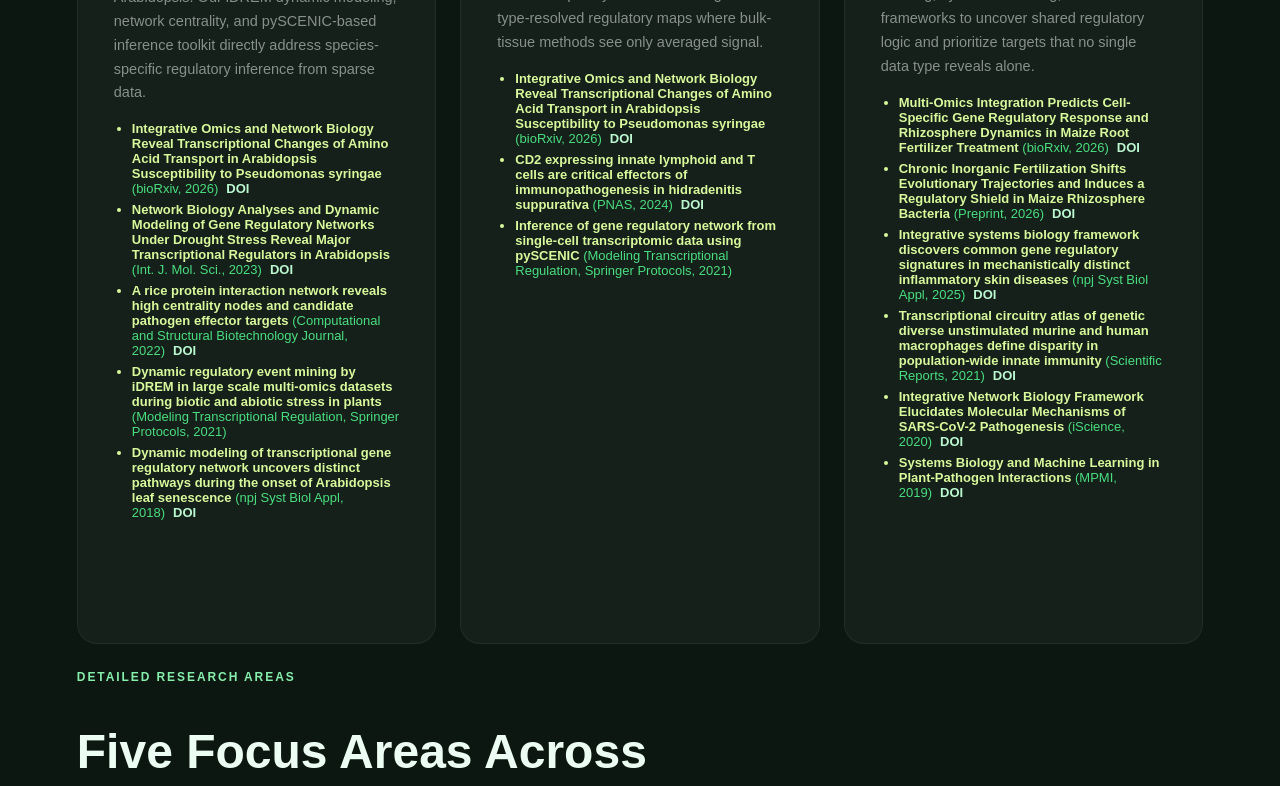
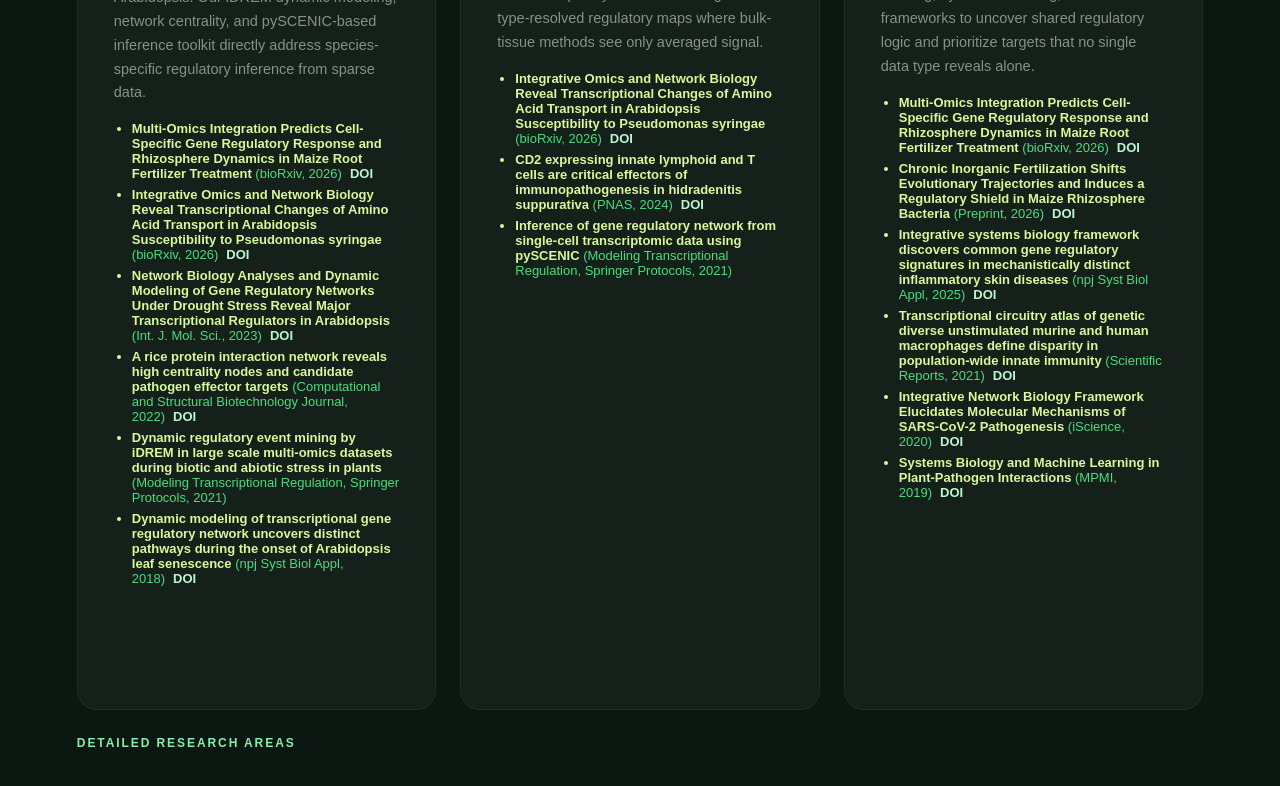
Before and after one commit to bharatm26/csblab, a React (Create React App) app: page / in a window 1280 px wide. Shown: the part 1880-2666 px from the top of the page. Built offline with nearby package versions, Linux system fonts and the light colour scheme.

Commit message:
Add Aug 2026 maize preprint to Plant Regulatory Genomics themes

```diff
--- a/src/data/constants.js
+++ b/src/data/constants.js
@@ -45,6 +45,7 @@ export const RESEARCH_THEMES = [
     desc: "We build multi-context gene regulatory and protein interaction networks for plants — from Arabidopsis to non-model crops — tackling the core gap that no ENCODE-scale regulatory map exists outside Arabidopsis. Our iDREM dynamic modeling, network centrality, and pySCENIC-based inference toolkit directly address species-specific regulatory inference from sparse data.",
     color: "#4ade80",
     articles: [
+      { title: "Multi-Omics Integration Predicts Cell-Specific Gene Regulatory Response and Rhizosphere Dynamics in Maize Root Fertilizer Treatment", journal: "bioRxiv", year: "2026", doi: "10.64898/2026.08.16.744839", url: "https://doi.org/10.64898/2026.08.16.744839" },
       { title: "Integrative Omics and Network Biology Reveal Transcriptional Changes of Amino Acid Transport in Arabidopsis Susceptibility to Pseudomonas syringae", journal: "bioRxiv", year: "2026", doi: "10.64898/2026.03.25.714176", url: "https://doi.org/10.64898/2026.03.25.714176" },
       { title: "Network Biology Analyses and Dynamic Modeling of Gene Regulatory Networks Under Drought Stress Reveal Major Transcriptional Regulators in Arabidopsis", journal: "Int. J. Mol. Sci.", year: "2023", doi: "10.3390/ijms24087349", url: "https://doi.org/10.3390/ijms24087349" },
       { title: "A rice protein interaction network reveals high centrality nodes and candidate pathogen effector targets", journal: "Computational and Structural Biotechnology Journal", year: "2022", doi: "10.1016/j.csbj.2022.04.027", url: "https://doi.org/10.1016/j.csbj.2022.04.027" },
@@ -87,6 +88,7 @@ export const DETAILED_RESEARCH_THEMES = [
     pillar: "Plant Regulatory Genomics",
     color: "#4ade80",
     articles: [
+      { title: "Multi-Omics Integration Predicts Cell-Specific Gene Regulatory Response and Rhizosphere Dynamics in Maize Root Fertilizer Treatment", journal: "bioRxiv", year: "2026", url: "https://doi.org/10.64898/2026.08.16.744839" },
       { title: "Network Biology Analyses and Dynamic Modeling of Gene Regulatory Networks Under Drought Stress Reveal Major Transcriptional Regulators in Arabidopsis", journal: "Int. J. Mol. Sci.", year: "2023", url: "https://doi.org/10.3390/ijms24087349" },
       { title: "Dynamic modeling of transcriptional gene regulatory network uncovers distinct pathways during the onset of Arabidopsis leaf senescence", journal: "npj Syst Biol Appl", year: "2018", url: "https://doi.org/10.1038/s41540-018-0071-2" },
       { title: "Global temporal dynamic landscape of pathogen-mediated subversion of Arabidopsis innate immunity", journal: "Scientific Reports", year: "2017", url: "https://doi.org/10.1038/s41598-017-08073-z" },
```
